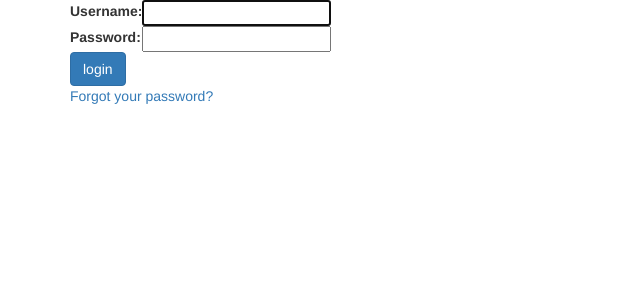
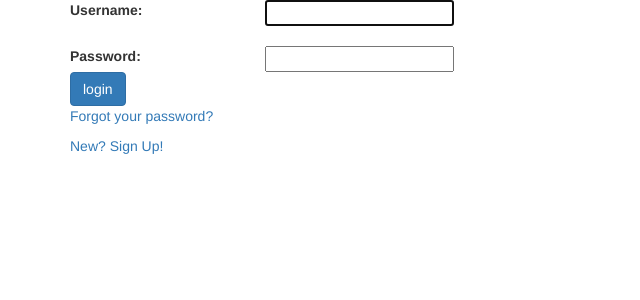
Before and after one commit to OrlandoSentinel/TabsOnTallahassee, a Django app: page /login/ in a window 1280 px wide. Shown: the part 76-376 px from the top of the page, without its empty margins (0-640 px from the left). Run offline with Django 3.2, Linux system fonts and the light colour scheme; some libraries are stand-ins or nearby versions.

Commit message:
Make the login page look a little prettier again

```diff
--- a/templates/registration/login.html
+++ b/templates/registration/login.html
@@ -17,21 +17,31 @@
 
 <form method="post" action="{% url 'django.contrib.auth.views.login' %}">
     {% csrf_token %}
-    <table>
-        <tr>
-            <td>{{ form.username.label_tag }}</td>
-            <td>{{ form.username }}</td>
-        </tr>
-        <tr>
-            <td>{{ form.password.label_tag }}</td>
-            <td>{{ form.password }}</td>
-        </tr>
-    </table>
+
+    <div class="row">
+        <div class="col-md-2">
+            {{ form.username.label_tag }}
+        </div>
+        <div class="col-md-3">
+            {{ form.username }}
+        </div>
+    </div>
+    <br/>
+    <div class="row">
+        <div class="col-md-2">
+            {{ form.password.label_tag }}
+        </div>
+        <div class="col-md-3">
+            {{ form.password }}
+        </div>
+    </div>
 
     <input class="btn btn-primary btn-bottom" type="submit" value="login" />
     <input type="hidden" name="next" value="{{ next }}" />
 </form>
 
 <p><a href="{% url 'password_reset' %}">Forgot your password?</a></p>
+<p><a href="{% url 'register' %}">New? Sign Up!</a></p>
+
 
 {% endblock %}
```
